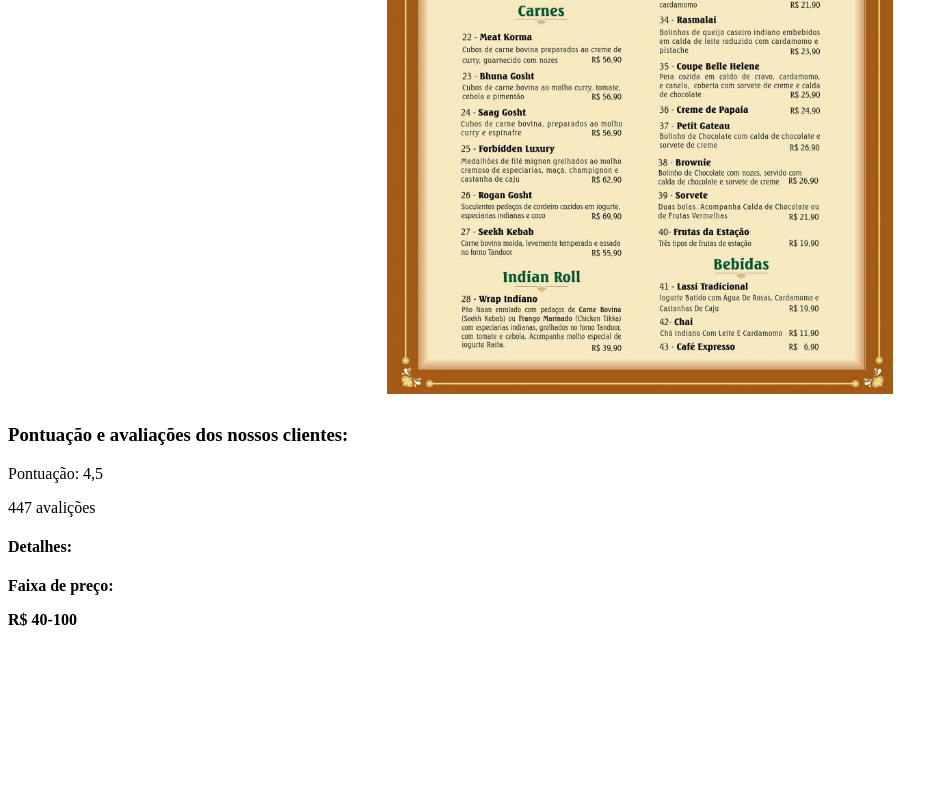
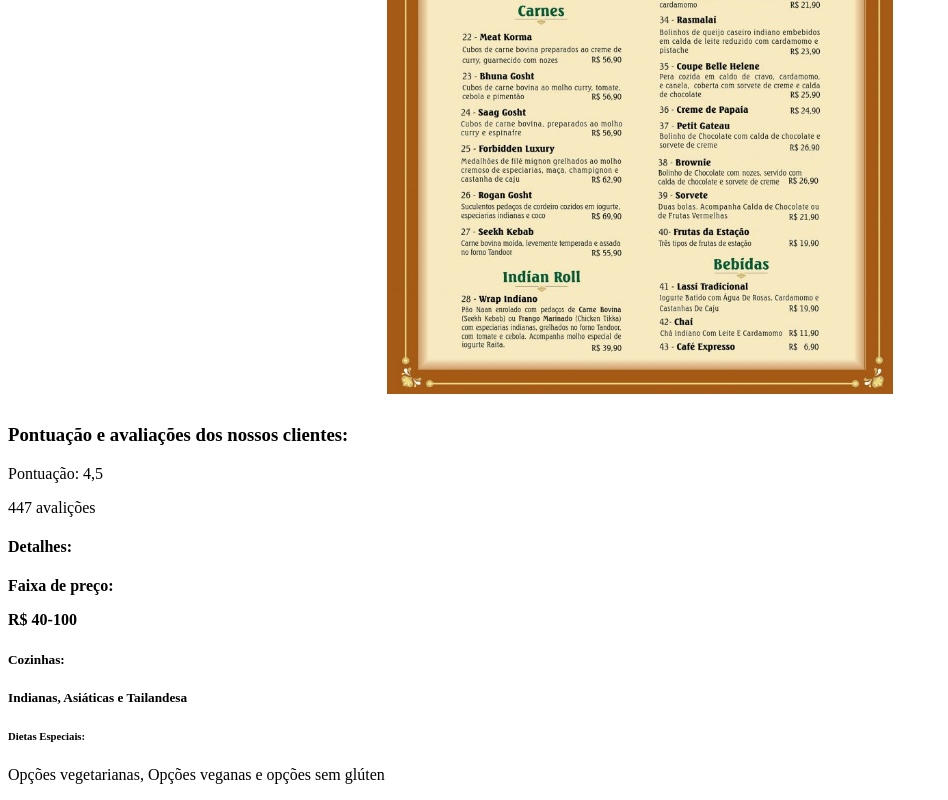
Before and after one commit to CBLMB/pensamento-computacional-Wilson-Joffre, a plain HTML site: page index.html in a window 1280 px wide. Shown: the part 2739-3539 px from the top of the page, without its empty margins (0-948 px from the left). Before the commit the page ends 3390 px from the top, so only its background shows below. Drawn offline with Linux system fonts and the light colour scheme.

Commit message:
graam masala 06

```diff
--- a/index.html
+++ b/index.html
@@ -26,7 +26,12 @@
  <p>447 avalições</p>
  <h4> Detalhes:<h4>
  <p> Faixa de preço:</p>
-  <p>R$ 40-100</p>
+<p>R$ 40-100</p>
+
+<h5>Cozinhas:<h5>
+  <p>Indianas, Asiáticas e Tailandesa</p>
+  <h6> Dietas Especiais:</h6>
+  <p> Opções vegetarianas, Opções veganas e opções sem glúten</p>
 
 
 
--- a/style.css
+++ b/style.css
@@ -5,3 +5,7 @@ img{
 .masala{
   background-color: powderblue
 }
+h6{text-align:
+  font size: 20px;
+  line-height: 10px;
+}
```
